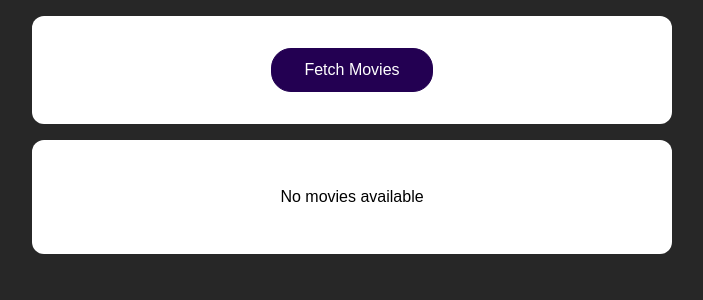
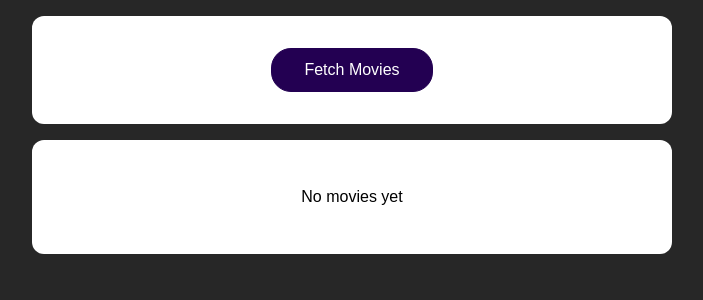
Before and after one commit to gamerfoxx/sending-http-requests, a React (Create React App) app: page / in a window 1280 px wide. Shown: the top 300 px of the page, without its empty margins (288-991 px from the left). Built offline with nearby package versions, Linux system fonts and the light colour scheme.

Commit message:
refactor

```diff
--- a/src/App.js
+++ b/src/App.js
@@ -35,6 +35,19 @@
     }
     setIsLoading(false);
   }
+  let content = <p>No movies yet</p>;
+
+  if(movies.length > 0){
+    content = <MoviesList movies={movies} />;
+  }
+
+  if(error){
+    content = <p>{error}</p>;
+  }
+
+  if(isLoading){
+    content = <p>is loading...</p>;
+  }
 
   return (
     <React.Fragment>
@@ -42,10 +55,7 @@
         <button onClick={fetchMoviesHandler}>Fetch Movies</button>
       </section>
       <section>
-        {!isLoading && movies.length > 0 && <MoviesList movies={movies} />}
-        {!isLoading && movies.length === 0 && !error && <p>No movies available</p>}
-        {isLoading && <p>Is loading...</p>}
-        {!isLoading && error && <p>{error}</p>}
+        {content}
       </section>
     </React.Fragment>
   );
```
